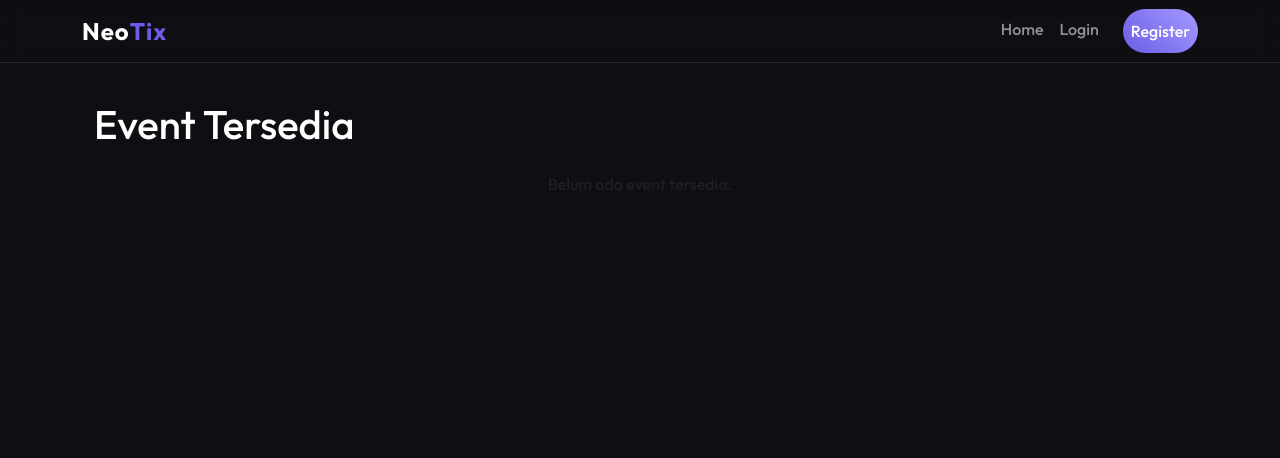
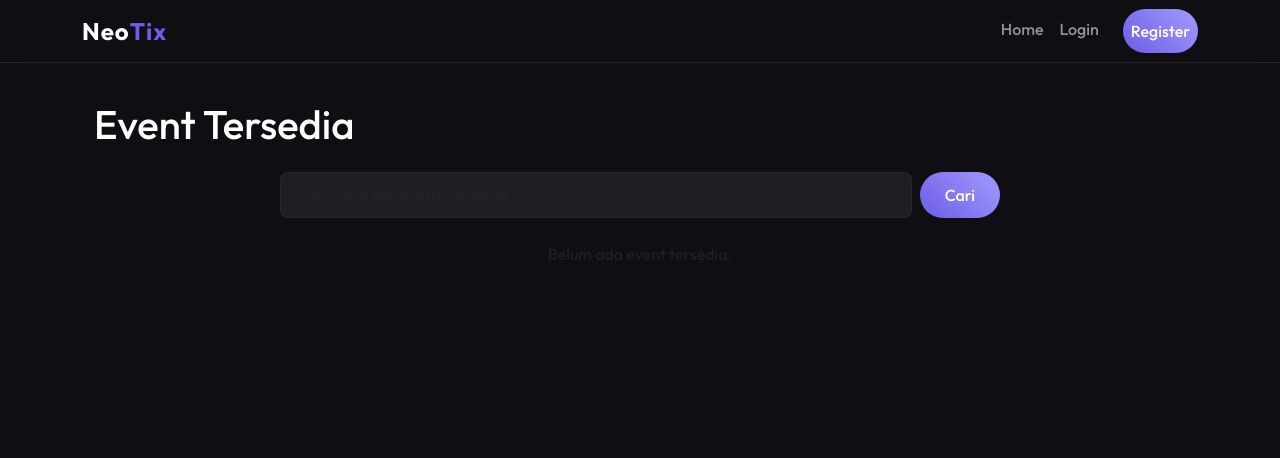
Before and after one commit to farhanzaidann/festix, a Flask app: page / in a window 1280 px wide. Shown: the top 458 px of the page. Run offline with Flask 3, Linux system fonts and the light colour scheme; data that the repository does not hold is empty.

Commit message:
search feature

```diff
--- a/app.py
+++ b/app.py
@@ -74,8 +74,12 @@ def logout():
 # --- ROUTES UTAMA ---
 @app.route('/')
 def index():
-    events = Event.get_all()
-    return render_template('index.html', events=events)
+    search_query = request.args.get('search', '')
+    if search_query:
+        events = Event.search_by_nama_event(search_query)
+    else:
+        events = Event.get_all()
+    return render_template('index.html', events=events, search_query=search_query)
 
 @app.route('/event/<int:event_id>')
 def event_detail(event_id):
--- a/models.py
+++ b/models.py
@@ -230,6 +230,31 @@ class Event:
         finally:
             conn.close()
 
+    @staticmethod
+    def search_by_nama_event(search_query):
+        """Search events by nama_event"""
+        conn = get_db_connection()
+        try:
+            with conn.cursor() as cursor:
+                sql = "SELECT * FROM events WHERE nama_event LIKE %s"
+                cursor.execute(sql, (f'%{search_query}%',))
+                events_data = cursor.fetchall()
+                events = []
+                for event_data in events_data:
+                    events.append(Event(
+                        id=event_data['id'],
+                        nama_event=event_data['nama_event'],
+                        tanggal=event_data['tanggal'],
+                        lokasi=event_data['lokasi'],
+                        harga=event_data['harga'],
+                        stok=event_data['stok'],
+                        deskripsi=event_data['deskripsi'],
+                        gambar=event_data['gambar']
+                    ))
+                return events
+        finally:
+            conn.close()
+
 
 class Transaction:
     def __init__(self, id=None, user_id=None, event_id=None, jumlah_tiket=None, total_bayar=None, nama_pemesan=None, email_pemesan=None, no_telepon=None, catatan=None, tanggal_transaksi=None):
--- a/templates/index.html
+++ b/templates/index.html
@@ -5,6 +5,28 @@
 {% block content %}
 <div class="container">
     <h1 class="text-white mb-4">Event Tersedia</h1>
+
+    <!-- Search Form -->
+    <div class="row mb-4">
+        <div class="col-md-8 offset-md-2">
+            <form method="GET" action="{{ url_for('index') }}" class="d-flex">
+                <input type="text" class="form-control" name="search" placeholder="Cari event berdasarkan nama..." value="{{ search_query or '' }}">
+                <button type="submit" class="btn btn-primary ms-2">Cari</button>
+                {% if search_query %}
+                    <a href="{{ url_for('index') }}" class="btn btn-secondary ms-2">Clear</a>
+                {% endif %}
+            </form>
+        </div>
+    </div>
+
+    <!-- Search Results Info -->
+    {% if search_query %}
+        <div class="row mb-3">
+            <div class="col-12">
+                <p class="text-white">Menampilkan hasil pencarian untuk: <strong>{{ search_query }}</strong> ({{ events|length }} hasil ditemukan)</p>
+            </div>
+        </div>
+    {% endif %}
 
     {% if events %}
         <div class="row">
```
